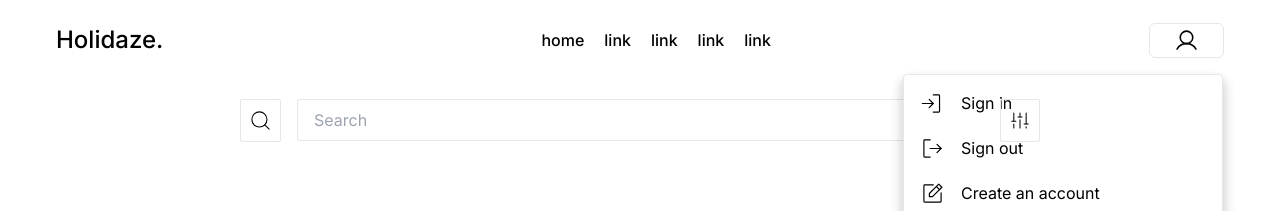
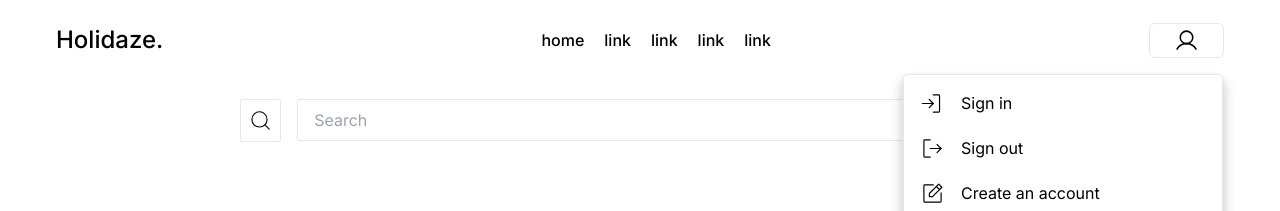
Before and after one commit to jmjjmj994/holidaze, a React (Vite) app: page / in a window 1280 px wide. Both pictures are taken after a click on the button 1186 px from the left and 40 px from the top of the page. Shown: the top 211 px of the page. Built offline with nearby package versions, Linux system fonts and the light colour scheme.

Commit message:
moved some logic for dropdown to custom hooks. implementing filter at a later date

```diff
--- a/src/components/account/AccountDropdownMenu.tsx
+++ b/src/components/account/AccountDropdownMenu.tsx
@@ -57,39 +57,32 @@ export const AccountDropdownMenu: React.FC<AccountDropdownMenuProps> = ({
       role="menu-nav"
     >
       <ul ref={menuListRef} role="menu-list" className="flex flex-col gap-5">
-        <li
-          tabIndex={-1}
-          role="menu-list-item"
-          className="flex items-center gap-4"
-        >
-          <SignIn size={25} weight="light" />
-          <Link onClick={handleIsClosed} to={'/sign-in'}>
+        <li tabIndex={-1} role="menu-list-item">
+          <Link
+            className="flex items-center gap-4"
+            onClick={handleIsClosed}
+            to={'/sign-in'}
+          >
+            <SignIn size={25} weight="light" />
             Sign in
           </Link>
         </li>
-        <li
-          tabIndex={-1}
-          role="menu-list-item"
-          className="flex items-center gap-4"
-        >
-          <SignOut size={25} weight="light" />
-          <Link to={'/'}>Sign out</Link>
+        <li tabIndex={-1} role="menu-list-item">
+          <Link className="flex items-center gap-4" to={'/'}>
+            <SignOut size={25} weight="light" />
+            Sign out
+          </Link>
         </li>
-        <li
-          tabIndex={-1}
-          role="menu-list-item"
-          className="flex items-center gap-4"
-        >
-          <NotePencil size={25} weight="light" />
-          <Link to={'/register'}>Create an account</Link>
+        <li tabIndex={-1} role="menu-list-item">
+          <Link className="flex items-center gap-4" to={'/register'}>
+            <NotePencil size={25} weight="light" /> Create an account
+          </Link>
         </li>
-        <li
-          tabIndex={-1}
-          role="menu-list-item"
-          className="flex items-center gap-4"
-        >
-          <Info size={25} weight="light" />
-          <Link to={''}>Get help</Link>
+        <li tabIndex={-1} role="menu-list-item">
+          <Link className="flex items-center gap-4" to={''}>
+            <Info size={25} weight="light" />
+            Get help
+          </Link>
         </li>
       </ul>
     </nav>
--- a/src/components/searchbar/Filter.tsx
+++ /dev/null
@@ -1,22 +0,0 @@
-import { Faders } from 'phosphor-react';
-import { useState, useCallback } from 'react';
-import { FilterDropdownMenu } from './FilterDropdownMenu';
-export const Filter = () => {
-  const [isOpen, setIsOpen] = useState(false);
-  const handleIsClosed = useCallback(() => setIsOpen(false), []);
-  const handlePropagation = (e: React.MouseEvent) => {
-    e.stopPropagation();
-    setIsOpen((prev) => !prev);
-  };
-  return (
-    <section className="relative">
-      <button
-        onClick={handlePropagation}
-        className="px-2 py-2 border rounded-sm"
-      >
-        <Faders size={25} weight="light" />
-      </button>
-      <FilterDropdownMenu isOpen={isOpen} handleIsClosed={handleIsClosed} />
-    </section>
-  );
-};
--- a/src/components/searchbar/FilterDropdownMenu.tsx
+++ /dev/null
@@ -1,91 +0,0 @@
-import { useRef, useState, useEffect } from 'react';
-import { useClickOutside } from 'src/hooks/dropdown/use-click-outside.hook';
-import { useKeyEvent } from 'src/hooks/dropdown/use-key-event.hook';
-import { Link } from 'react-router-dom';
-type FilterDropdownMenuProps = {
-  isOpen: boolean;
-  handleIsClosed: () => void;
-};
-
-export const FilterDropdownMenu: React.FC<FilterDropdownMenuProps> = ({
-  isOpen,
-  handleIsClosed,
-}) => {
-  const [listIndex, setListIndex] = useState(0);
-  const ref = useRef(null);
-  const filterListRef = useRef<HTMLUListElement | null>(null);
-  const filterListItems = Array.from(
-    filterListRef?.current?.querySelectorAll('li') || []
-  ) as HTMLLIElement[];
-  console.log(isOpen);
-  useKeyEvent(handleIsClosed);
-  useClickOutside(handleIsClosed, filterListRef);
-  useEffect(() => {
-    if (!isOpen) return;
-    const handleListIndex = (e: KeyboardEvent) => {
-      if (e.key === 'Tab') {
-        setListIndex(listIndex + 1);
-      }
-      if (filterListRef.current) {
-        const filterListItems = filterListRef.current.querySelectorAll('li');
-        filterListItems.forEach((item, index) => {
-          if (index === listIndex) {
-            item.style.backgroundColor = 'orange';
-          } else {
-            item.style.backgroundColor = '';
-          }
-        });
-      }
-
-      if (filterListItems.length - 1 + 1 === listIndex) {
-        handleIsClosed();
-        setListIndex(0);
-      }
-    };
-    window.addEventListener('keydown', handleListIndex);
-    return () => window.removeEventListener('keydown', handleListIndex);
-  }, [listIndex, filterListItems, handleIsClosed, isOpen]);
-
-  return (
-    <nav
-      ref={ref}
-      className={`${
-        isOpen ? 'block' : 'hidden'
-      } absolute top-[50px] right-0 shadow-overlay border rounded sm py-4 px-4 w-[20rem] bg-custom-background_white`}
-      role="filter-nav"
-    >
-      <ul ref={filterListRef} role="menu-list" className="flex flex-col gap-5">
-        <li
-          tabIndex={-1}
-          role="menu-list-item"
-          className="flex items-center gap-4"
-        >
-          <Link onClick={handleIsClosed} to={'/sign-in'}>
-            Sign in
-          </Link>
-        </li>
-        <li
-          tabIndex={-1}
-          role="menu-list-item"
-          className="flex items-center gap-4"
-        >
-          <Link to={'/'}>Sign out</Link>
-        </li>
-        <li
-          tabIndex={-1}
-          role="menu-list-item"
-          className="flex items-center gap-4"
-        >
-          <Link to={'/register'}>Create an account</Link>
-        </li>
-        <li
-          tabIndex={-1}
-          role="menu-list-item"
-          className="flex items-center gap-4"
-        >
-          <Link to={''}>Get help</Link>
-        </li>
-      </ul>
-    </nav>
-  );
-};
--- a/src/components/searchbar/SearchBar.tsx
+++ b/src/components/searchbar/SearchBar.tsx
@@ -1,5 +1,5 @@
 import { MagnifyingGlass } from 'phosphor-react';
-import { Filter } from './Filter';
+
 export const SearchBar = () => {
   return (
     <section className="flex items-center justify-center  max-w-[50rem] w-full m-auto gap-4">
@@ -23,7 +23,6 @@ export const SearchBar = () => {
           />
         </section>
       </form>
-      <Filter />
     </section>
   );
 };
```
